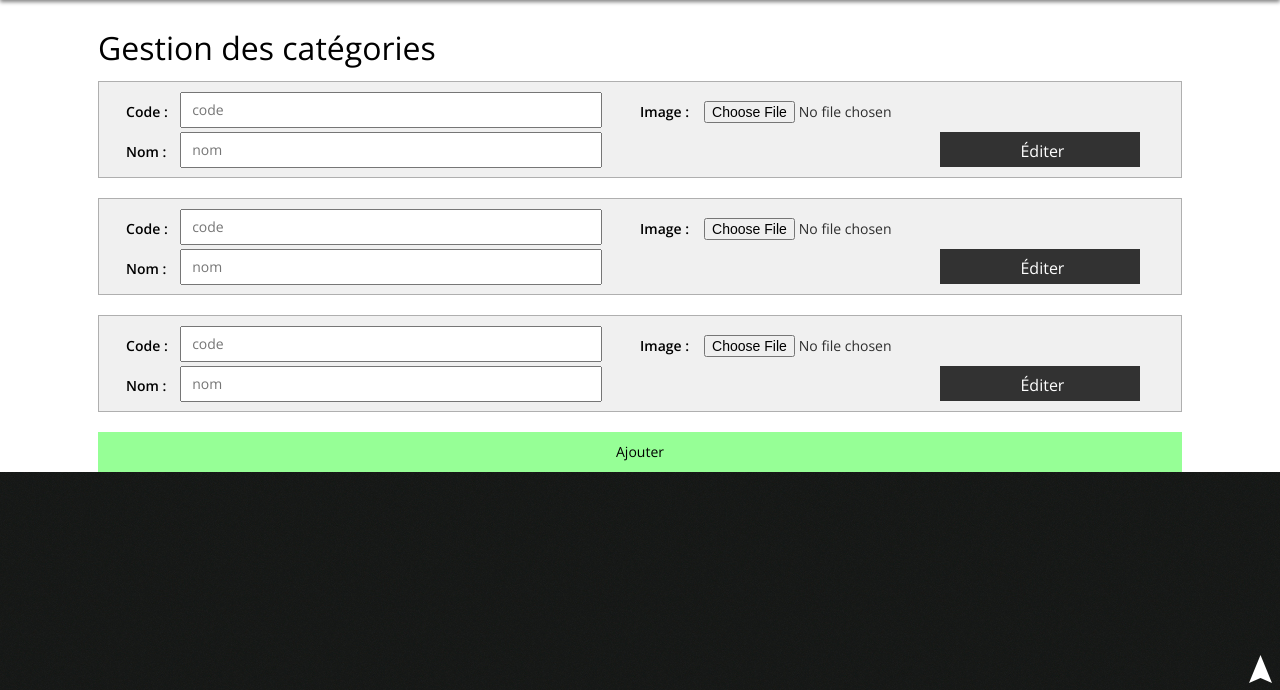
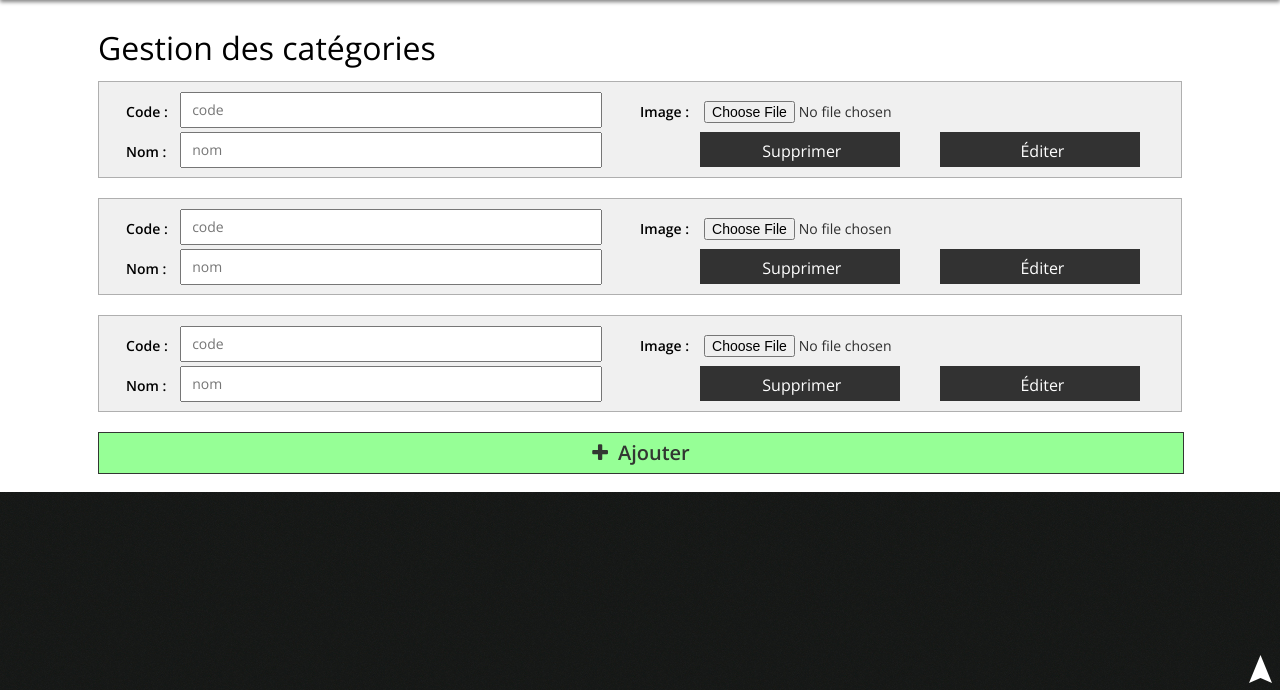
Before and after one commit to Zegui81/sudouest-mouly, a PHP site: page /adminCategorie.php in a window 1280 px wide. Shown: the part 110-800 px from the top of the page. Run offline with PHP 8.4, Linux system fonts and the light colour scheme; some libraries are stand-ins or nearby versions.

Commit message:
Page catégorie admin

```diff
--- a/src/form/adminCategorie.html
+++ b/src/form/adminCategorie.html
@@ -16,6 +16,7 @@
 				<input type="file" name="image" placeholder="image" class="input-inscription remove-error"><br/>
 
 				<input class="btn-inscription btn-valider btn-admin" type="submit" value="Éditer">
+				<input class="btn-inscription btn-supprimer btn-admin" type="submit" value="Supprimer">
 			</div>
 		</form>
 
@@ -34,6 +35,7 @@
 				<input type="file" name="image" placeholder="image" class="input-inscription remove-error"><br/>
 
 				<input class="btn-inscription btn-valider btn-admin" type="submit" value="Éditer">
+				<input class="btn-inscription btn-supprimer btn-admin" type="submit" value="Supprimer">
 			</div>
 		</form>
 
@@ -52,9 +54,10 @@
 				<input type="file" name="image" placeholder="image" class="input-inscription remove-error"><br/>
 
 				<input class="btn-inscription btn-valider btn-admin" type="submit" value="Éditer">
+				<input class="btn-inscription btn-supprimer btn-admin" type="submit" value="Supprimer">
 			</div>
 		</form>
 
-		<span class="btn-admin-ajout">Ajouter</span>
+		<span class="btn-admin-ajout"><i class="fa fa-plus"></i>Ajouter</span><br>
 	</div>
 </div>
--- a/src/style.css
+++ b/src/style.css
@@ -645,6 +645,10 @@ footer {
 	background-color: RGB(25, 25, 25);
 }
 
+.btn-supprimer:hover {
+	background-color: RGB(25, 25, 25);
+}
+
 .legende-categorie {
 	width: 500px;
 	height: 50px;
@@ -747,16 +751,27 @@ span.input-error {
 }
 
 .btn-admin-ajout{
+	cursor:pointer;
 	width:100%;
 	height:40px;
 	line-height:40px;
 	text-align:center;
 	display:block;
 	background-color:RGB(150,255,150);
-
+	border:1px solid RGB(50,55,50);
+	color:RGB(50,55,50);
 	font-family: Open Sans;
-	font-size: 14px;
+	font-size: 20px;
 	font-style: normal;
 	font-variant: normal;
-	font-weight: 300;
+	font-weight: 600;
+	transition:0.2s;
 }
+
+.btn-admin-ajout:hover{
+	background-color:RGB(100,205,100);
+}
+
+.btn-admin-ajout i{
+	margin-right:10px;
+}
```
